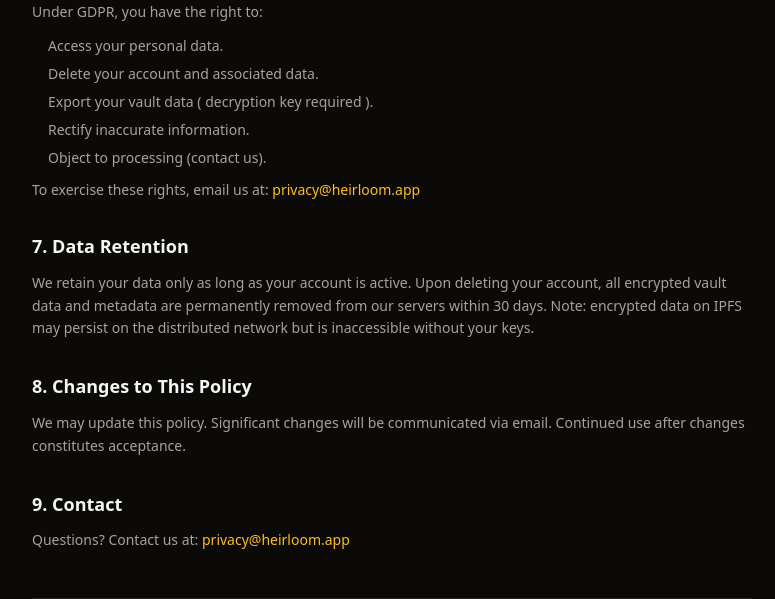
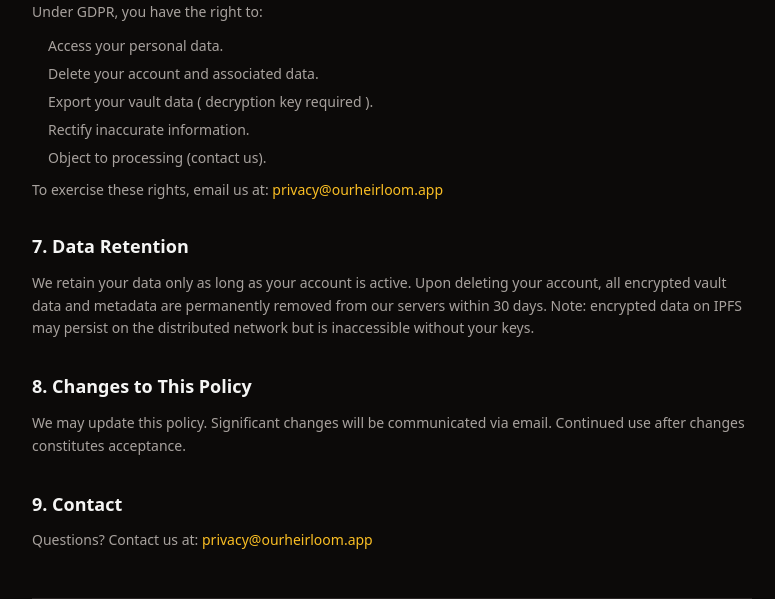
Before and after one commit to Candy0426/heirloom, a Next.js app: page /legal/privacy in a window 1280 px wide. Shown: the part 1155-1754 px from the top of the page, without its empty margins (248-1023 px from the left). Built offline with nearby package versions, Linux system fonts and the light colour scheme.

Commit message:
fix: update legal pages with correct domain + settings loading state

```diff
--- a/src/app/legal/privacy/page.tsx
+++ b/src/app/legal/privacy/page.tsx
@@ -82,7 +82,7 @@ export default function PrivacyPolicyPage() {
               <li>Object to processing (contact us).</li>
             </ul>
             <p className="text-stone-400 text-sm mt-3">
-              To exercise these rights, email us at: <a href="mailto:privacy@heirloom.app" className="text-amber-400 hover:text-amber-300">privacy@heirloom.app</a>
+              To exercise these rights, email us at: <a href="mailto:privacy@ourheirloom.app" className="text-amber-400 hover:text-amber-300">privacy@ourheirloom.app</a>
             </p>
           </section>
 
@@ -107,7 +107,7 @@ export default function PrivacyPolicyPage() {
             <h2 className="text-lg font-semibold text-stone-100 mb-3">9. Contact</h2>
             <p className="text-stone-400 text-sm">
               Questions? Contact us at:{' '}
-              <a href="mailto:privacy@heirloom.app" className="text-amber-400 hover:text-amber-300">privacy@heirloom.app</a>
+              <a href="mailto:privacy@ourheirloom.app" className="text-amber-400 hover:text-amber-300">privacy@ourheirloom.app</a>
             </p>
           </section>
         </div>
--- a/src/app/legal/terms/page.tsx
+++ b/src/app/legal/terms/page.tsx
@@ -127,7 +127,7 @@ export default function TermsPage() {
             <h2 className="text-lg font-semibold text-stone-100 mb-3">12. Contact</h2>
             <p className="text-stone-400 text-sm">
               Questions? Contact us at:{' '}
-              <a href="mailto:legal@heirloom.app" className="text-amber-400 hover:text-amber-300">legal@heirloom.app</a>
+              <a href="mailto:legal@ourheirloom.app" className="text-amber-400 hover:text-amber-300">legal@ourheirloom.app</a>
             </p>
           </section>
         </div>
--- a/src/app/settings/page.tsx
+++ b/src/app/settings/page.tsx
@@ -52,6 +52,7 @@ export default function SettingsPage() {
       }
 
       await supabase.auth.signOut()
+      setLoading(false)
       window.location.href = '/'
 
     } catch (err: any) {
```
